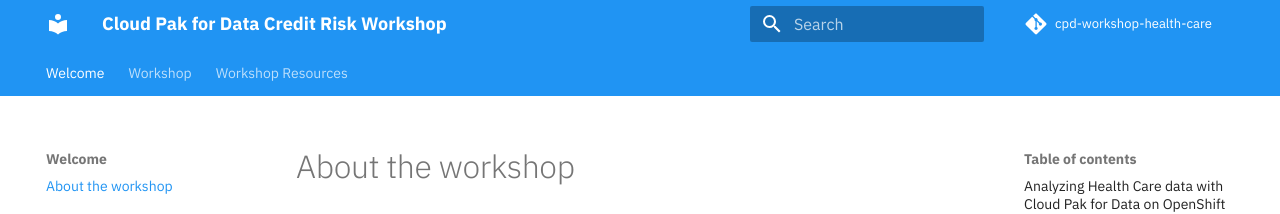
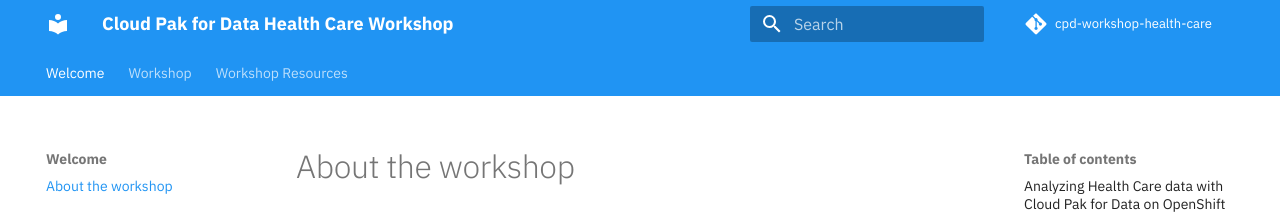
Before and after one commit to IBM/cpd-workshop-health-care, an MkDocs documentation site: the page built from workshop/README.md, in a window 1280 px wide. Shown: the top 214 px of the page. Built offline with MkDocs 1.6.1 and Material for MkDocs 9.7.7, drawn with Linux system fonts in a browser that asks for light colours; comment, search, counter and statistics services are not loaded.

Commit message:
github.io name was Credit Risk. Should be Health Care.
Closes: #59

Former-commit-id: d44710e20f0cb982a162b0e950086f29e591e327

```diff
--- a/mkdocs.yml
+++ b/mkdocs.yml
@@ -1,5 +1,5 @@
 # Project information
-site_name: Cloud Pak for Data Credit Risk Workshop
+site_name: Cloud Pak for Data Health Care Workshop
 site_url: https://ibm.github.io/cpd-workshop-health-care
 site_author: IBM Developer
 
```
